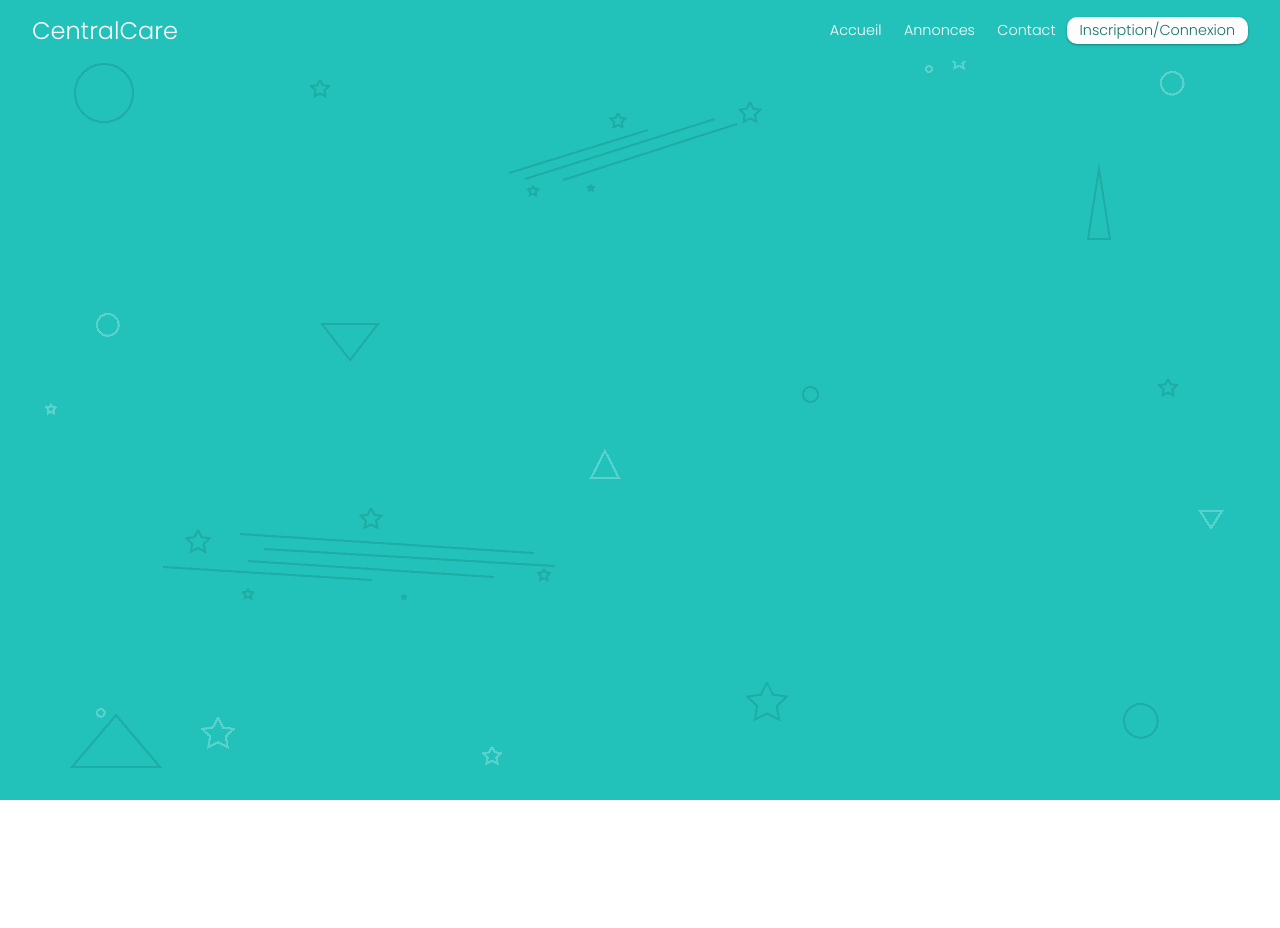
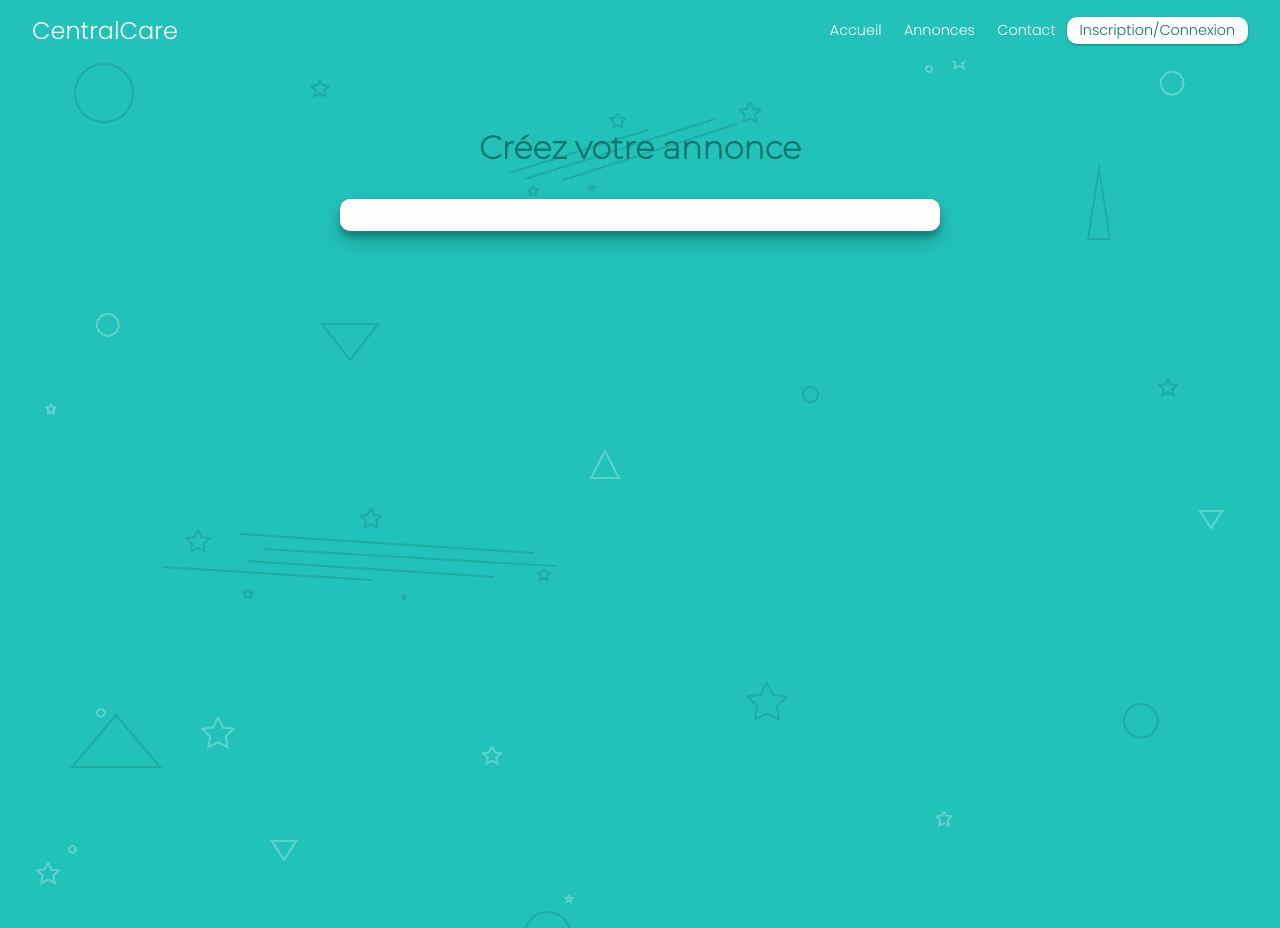
Before and after one commit to devbw/CentralCareClient, a React (Create React App) app: page /poster in a window 1280 px wide. Before the commit the page ends 800 px from the top, so only its background shows below. Built offline with nearby package versions, Linux system fonts and the light colour scheme.

Commit message:
add some style to post container

```diff
--- a/src/pages/Createpost.js
+++ b/src/pages/Createpost.js
@@ -3,8 +3,14 @@ import Navigation from '../components/Navigation';
 
 const Createpost = () => {
   return (
-    <div>
+    <div className="create-container">
       <Navigation />
+      <h1>Créez votre annonce</h1>
+      <div className="postform-container">
+        <form>
+
+        </form>
+      </div>
     </div>
   );
 };
--- a/src/styles/index.scss
+++ b/src/styles/index.scss
@@ -6,6 +6,7 @@
 @import './components/error';
 @import './components/post';
 @import './pages/home';
+@import './pages/createpost';
 @import './pages/connection';
 @import './pages/annonces';
 @import './pages/account';
--- /dev/null
+++ b/src/styles/pages/createpost.scss
@@ -0,0 +1,19 @@
+.create-container{
+  h1{
+    margin-top: 8rem;
+    text-align: center;
+  }
+  .postform-container{
+    text-align: center;
+    background: $white;
+    border-radius: 10px;
+    padding: 1rem;
+    max-width: 600px;
+    margin: 2rem auto;
+    display: flex;
+    flex-direction: column;
+    justify-content: center;
+    align-items: center;
+    box-shadow: 0 10px 20px rgba(0,0,0,0.19), 0 6px 6px rgba(0,0,0,0.23);
+  }
+}
```
